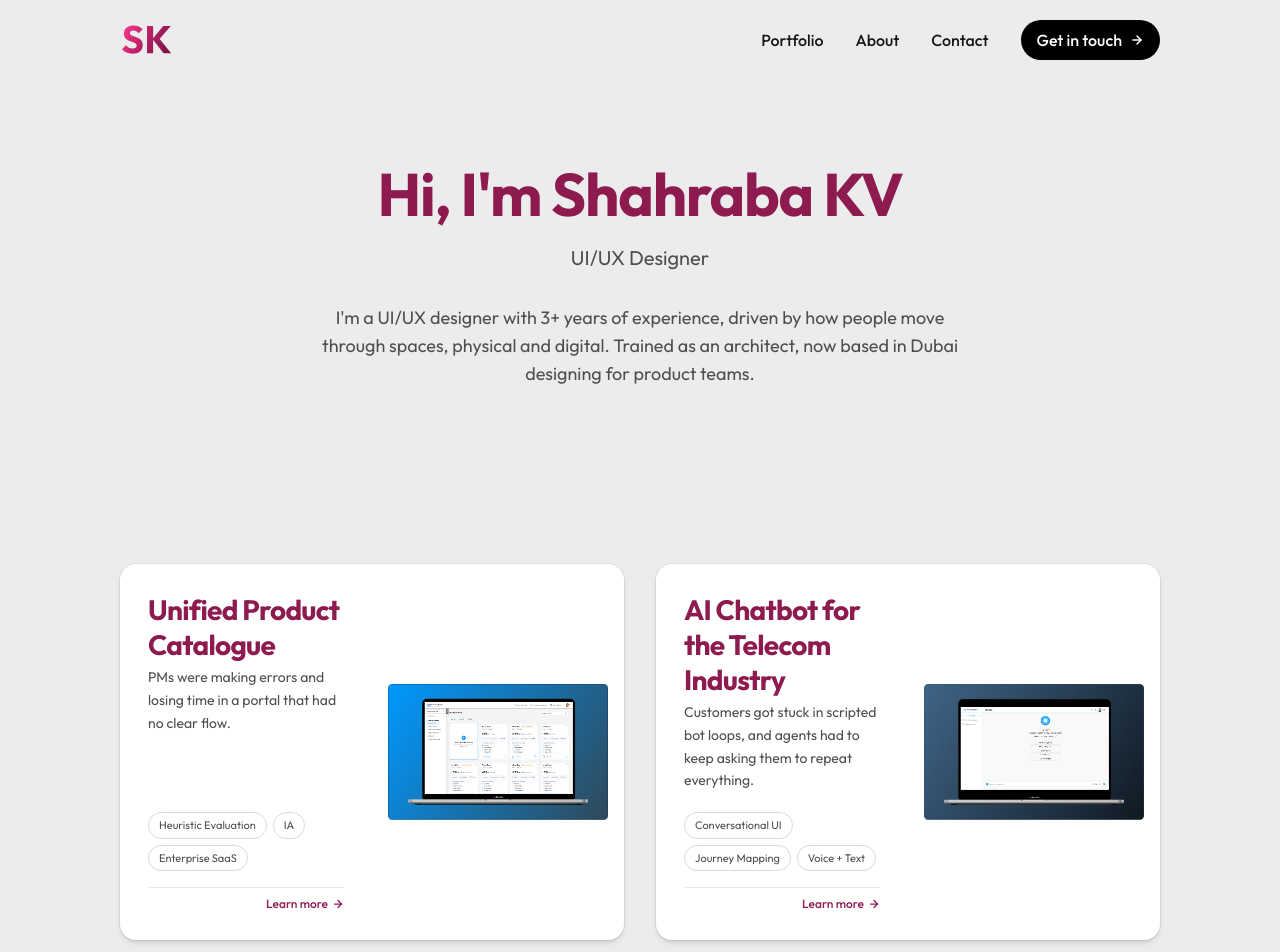
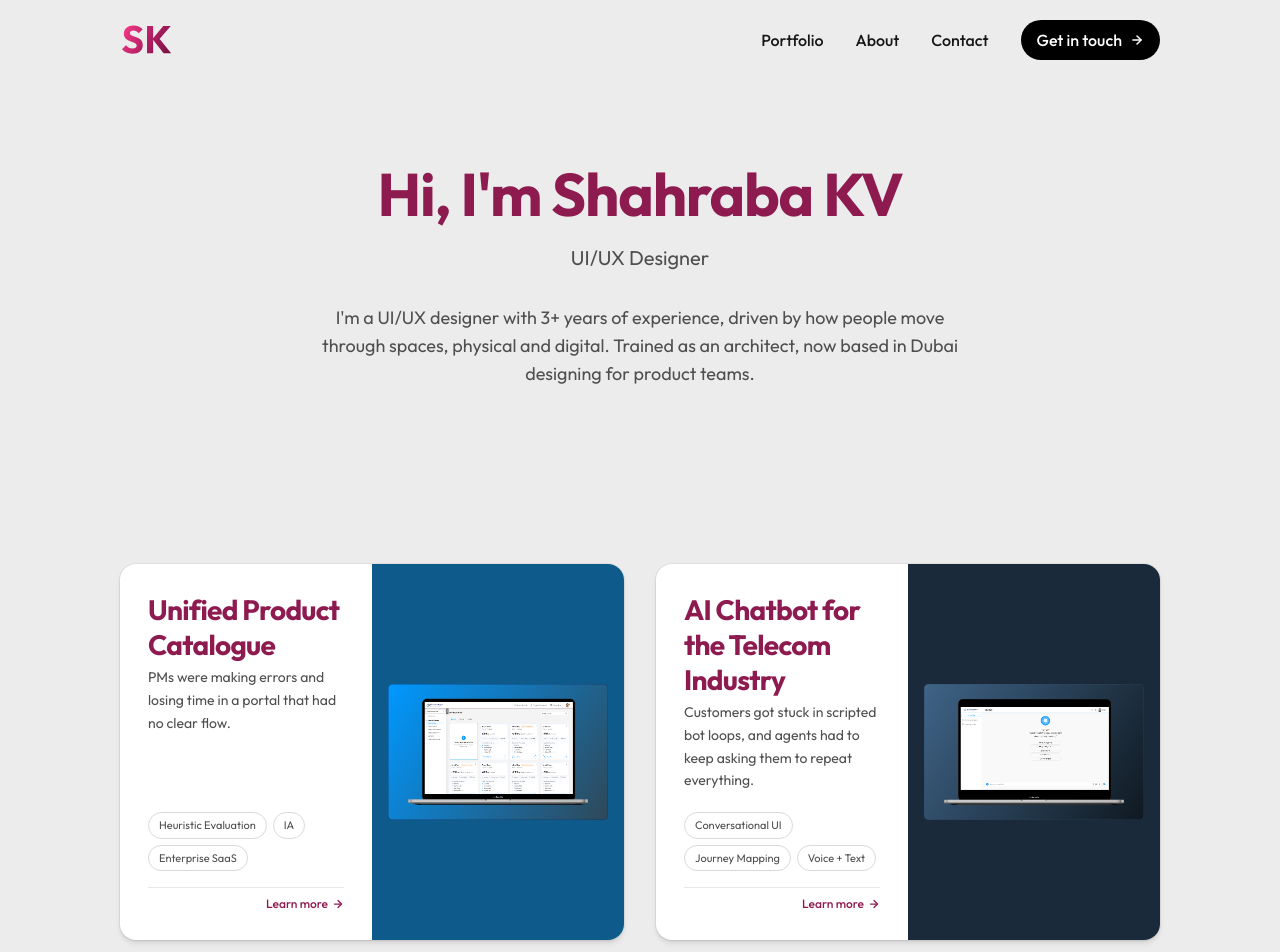
Before and after one commit to shahrabasheri/sharaba-portfolio, a Next.js app: page / in a window 1280 px wide. Shown: the top 952 px of the page. Built offline with nearby package versions, Linux system fonts and the light colour scheme.

Commit message:
Revert "Remove colored panel around project device images"
This reverts commit 7c623d90070cffb119ab6a75c5502ef395bb7d7e.

```diff
--- a/src/app/components/Projects.tsx
+++ b/src/app/components/Projects.tsx
@@ -69,8 +69,10 @@ export default function Projects() {
                   </div>
                 </div>
 
-                {/* Right — image on plain white */}
-                <div className="relative min-h-[260px] sm:min-h-0 flex items-center justify-center p-6">
+                {/* Right — image on colored panel */}
+                <div
+                  className={`relative ${project.bgColor} min-h-[260px] sm:min-h-0 flex items-center justify-center p-5`}
+                >
                   <Image
                     src={project.image}
                     alt={project.title}
```
